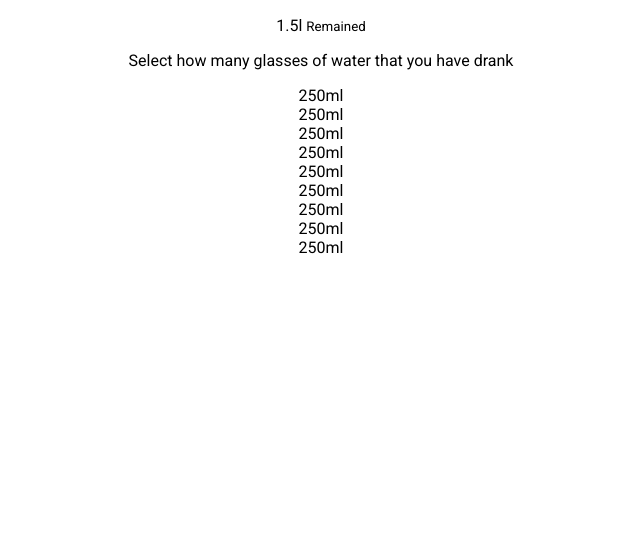
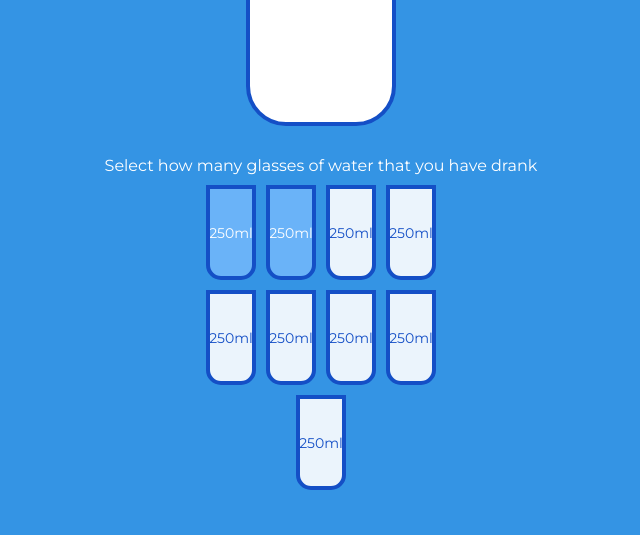
Before and after one commit to alpaca-rama/TM_16-50-Drink-Water, a plain HTML site: page index.html in a window 1280 px wide. Shown: the part 334-869 px from the top of the page, without its empty margins (319-959 px from the left). Before the commit the page ends 800 px from the top, so only its background shows below. Drawn offline with Linux system fonts and the light colour scheme.

Commit message:
Update style.css
Added the styling for the project.

```diff
--- a/style.css
+++ b/style.css
@@ -1,16 +1,104 @@
-@import url('https://fonts.googleapis.com/css2?family=Roboto:wght@400;700&display=swap');
+@import url('https://fonts.googleapis.com/css2?family=Montserrat:400,600&display=swap');
+
+:root {
+    --border-color: #144fc6;
+    --fill-color: #6ab3f8;
+}
 
 * {
     box-sizing: border-box;
 }
 
 body {
-    font-family: 'Roboto', sans-serif;
+    background-color: #3494e4;
+    color: #fff;
+    font-family: 'Montserrat', sans-serif;
+    display: flex;
+    flex-direction: column;
+    align-items: center;
+    margin-bottom: 40px;
+}
+
+h1 {
+    margin: 10px 0 0;
+}
+
+h3 {
+    font-weight: 400;
+    margin: 10px 0;
+}
+
+.cup {
+    background-color: #fff;
+    border: 4px solid var(--border-color);
+    color: var(--border-color);
+    border-radius: 0 0 40px 40px;
+    height: 330px;
+    width: 150px;
+    margin: 30px 0;
+    display: flex;
+    flex-direction: column;
+    overflow: hidden;
+}
+
+.cup.cup-small {
+    width: 50px;
+    height: 95px;
+    border-radius: 0 0 15px 15px;
+    background-color: rgba(255, 255, 255, 0.9);
+    cursor: pointer;
+    font-size: 14px;
+    align-items: center;
+    justify-content: center;
+    text-align: center;
+    margin: 5px;
+    transition: 0.3s ease;
+}
+
+.cup.cup-small.full {
+    background-color: var(--fill-color);
+    color: #fff;
+}
+
+.cups {
+    display: flex;
+    flex-wrap: wrap;
+    align-items: center;
+    justify-content: center;
+    width: 280px;
+}
+
+.remained {
     display: flex;
     flex-direction: column;
     align-items: center;
     justify-content: center;
-    height: 100vh;
-    overflow: hidden;
-    margin: 0;
+    text-align: center;
+    flex: 1;
+    transition: 0.3s ease;
 }
+
+.remained span {
+    font-size: 20px;
+    font-weight: bold;
+}
+
+.remained small {
+    font-size: 12px;
+}
+
+.percentage {
+    background-color: var(--fill-color);
+    display: flex;
+    align-items: center;
+    justify-content: center;
+    font-weight: bold;
+    font-size: 30px;
+    height: 0;
+    transition: 0.3s ease;
+}
+
+.text {
+    text-align: center;
+    margin: 0 0 5px;
+}
```
